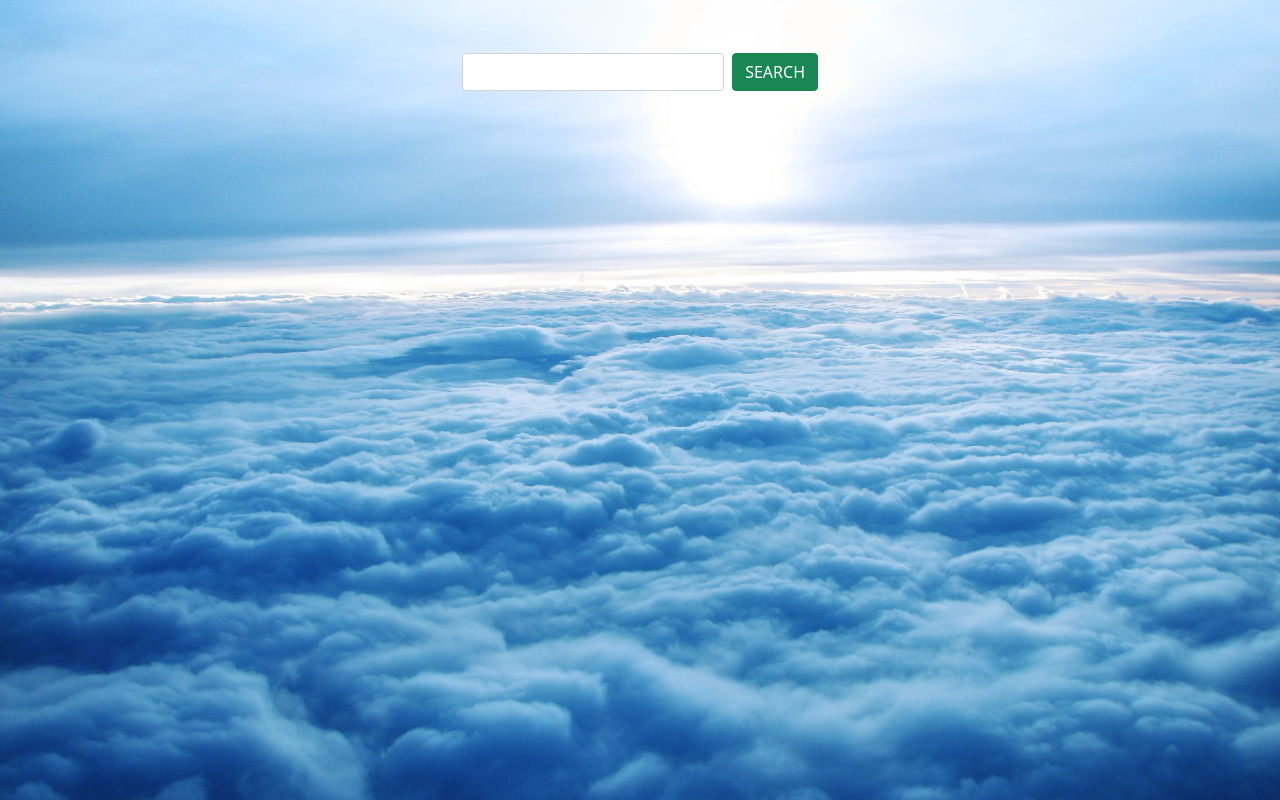
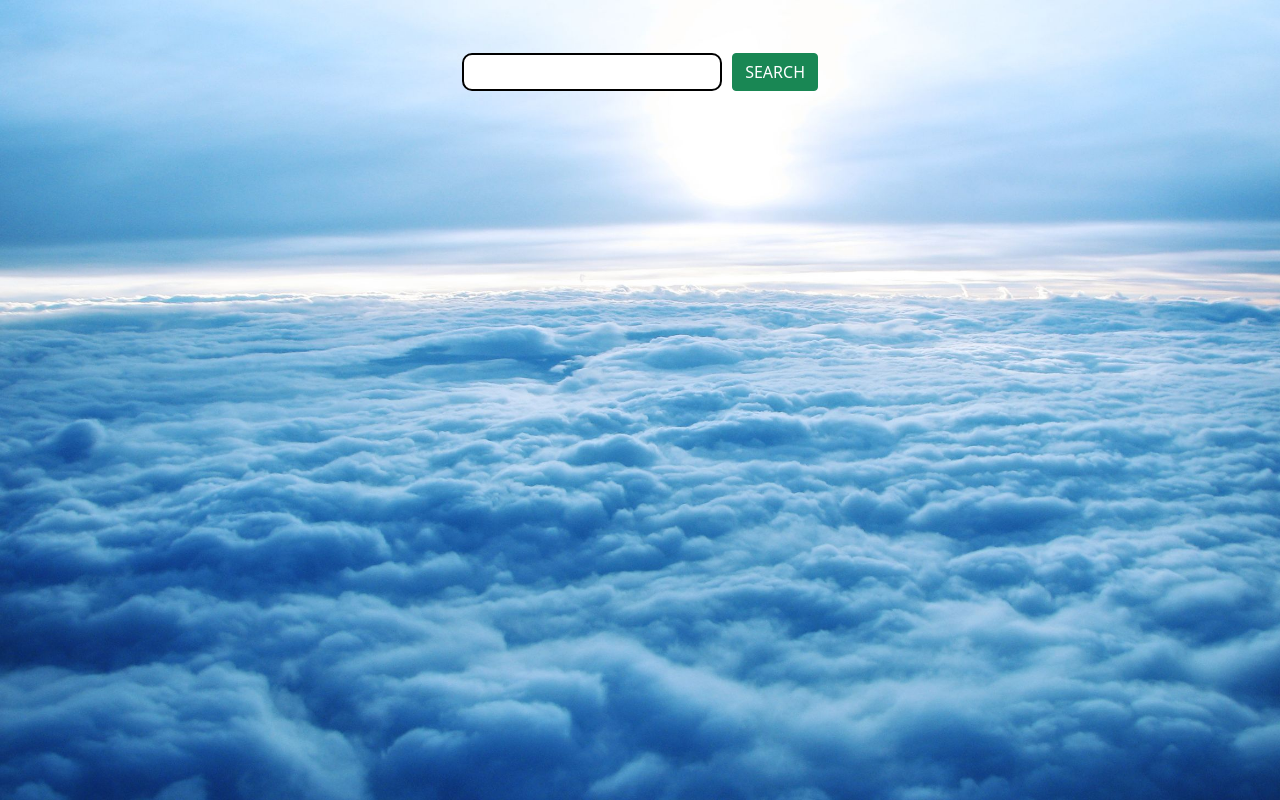
Before and after one commit to jishnukayyur/Weather_application, a plain HTML site: page index.html in a window 1280 px wide. Shown: the top 800 px of the page. Drawn offline with nearby package versions, Linux system fonts and the light colour scheme.

Commit message:
weather application

```diff
--- a/index.html
+++ b/index.html
@@ -18,7 +18,7 @@
         <div class="row">
             <div class="col-4"></div>
             <div class="col-4 d-flex">
-                <input type="text" class="form-control me-2 textbox" name="" id="loc_name">
+                <input type="text" class="textbox" name="" id="loc_name">
                 <button class="btn btn-success button" onclick="fetchWeather()">SEARCH</button>
             </div>
             <div class="col-4"></div>
--- a/style.css
+++ b/style.css
@@ -10,6 +10,10 @@ body
 {
     display: inline-block;
     margin-top: 15%;
+    margin-right: 3%;
+    border: 2px solid black;
+    border-radius: 10px;
+    width: 100%;
 }
 .button
 {
```
